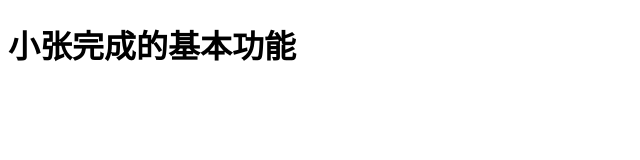
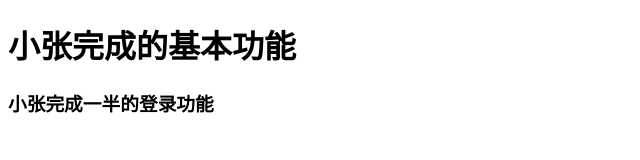
Before and after one commit to mei-xiang/myProject, a plain HTML site: page index.html in a window 1280 px wide. Shown: the whole page, without its empty margins (0-640 px from the left). Drawn offline with Linux system fonts and the light colour scheme.

Commit message:
小张完成一半的登录功能

```diff
--- a/index.html
+++ b/index.html
@@ -8,5 +8,6 @@
 </head>
 <body>
   <h1>小张完成的基本功能</h1>
+  <h3>小张完成一半的登录功能</h3>
 </body>
 </html>
```
